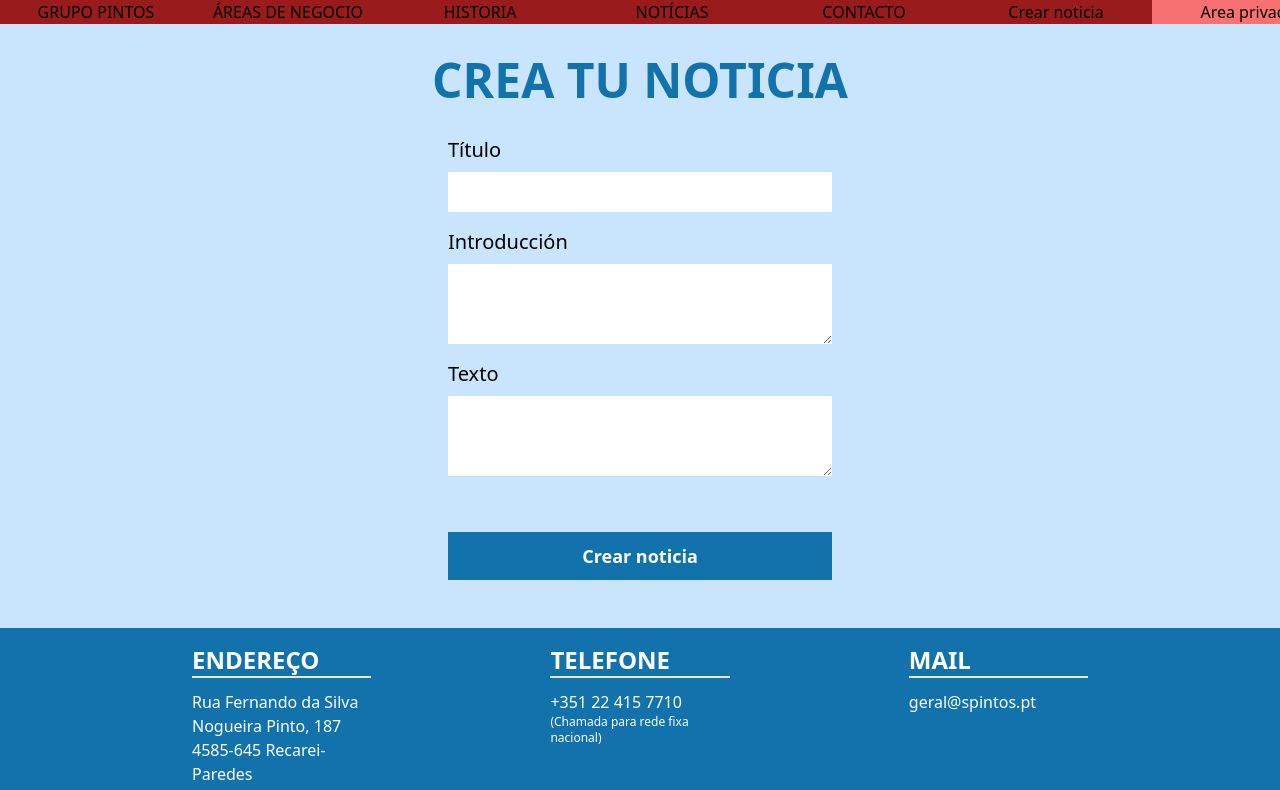
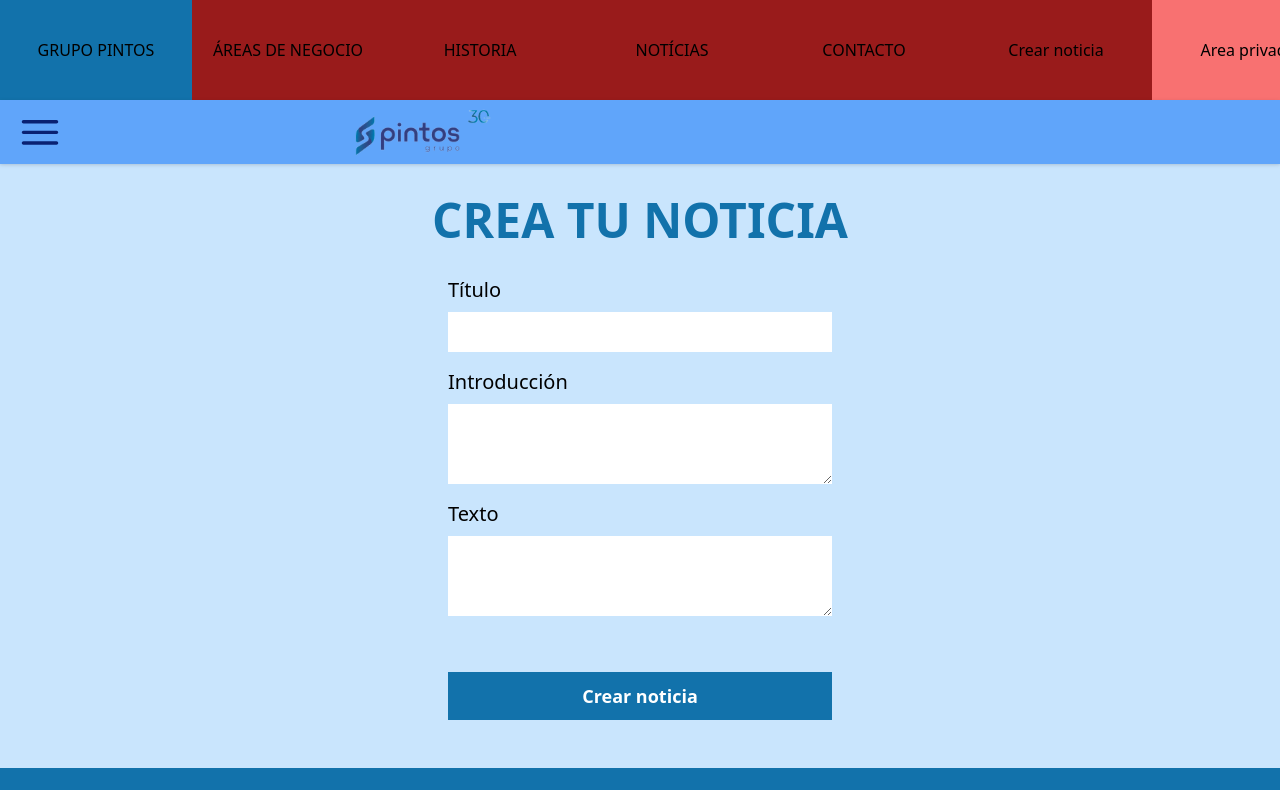
Before and after one commit to Fran-Lopez-Laperal/proyectPintos, a React (Vite) app in the folder WEB/: page /crearNoticia in a window 1280 px wide. Shown: the top 790 px of the page. Built offline with nearby package versions, Linux system fonts and the light colour scheme; no server answers; sample sign-in values are in the browser's storage.

Commit message:
add login and createNews in navs

```diff
--- a/WEB/src/App.jsx
+++ b/WEB/src/App.jsx
@@ -10,26 +10,16 @@ import { Noticias } from './pages/Noticias';
 import { CreateNew } from './pages/CreateNew';
 import { AreaPrivada } from './pages/AreaPrivada';
 import { PlanearConstruir } from './pages/PlanearConstruir';
-import { NavDesktop } from './components/NavDesktop';
-import { NavResponsive } from './components/NavResponsive';
 import { Footer } from './components/Footer';
+import { Nav } from './components/Nav';
 
 function App() {
-  const [showNav, setshowNav] = useState(false);
   const { token } = useContext(AuthContext);
-
-  useEffect(() => {
-    const responsiveMovil = () => (window.innerWidth > 840 ? setshowNav(true) : setshowNav(false));
-
-    responsiveMovil();
-
-    window.addEventListener('resize', () => responsiveMovil());
-  }, []);
 
   return (
     <main className="mt-12 lg:mt-0">
       <article>
-        {showNav ? <NavDesktop /> : <NavResponsive />}
+        <Nav />
         <Routes>
           <Route path="/" element={<Home />} />
           <Route path="/historia" element={<History />} />
--- /dev/null
+++ b/WEB/src/components/Nav.jsx
@@ -0,0 +1,11 @@
+import { NavDesktop } from './NavDesktop';
+import { NavResponsive } from './NavResponsive';
+
+export function Nav() {
+  return (
+    <section className="bg-blue-600">
+      <NavDesktop></NavDesktop>
+      <NavResponsive></NavResponsive>
+    </section>
+  );
+}
--- a/WEB/src/components/NavDesktop.jsx
+++ b/WEB/src/components/NavDesktop.jsx
@@ -14,7 +14,8 @@ export function NavDesktop() {
   const { token } = useContext(AuthContext);
 
   return (
-    <section className="flex justify-between bg-red-800">
+    <section>
+      <section className="flex justify-between h-[100px] bg-red-800">
         <header className="flex">
           <Link to="/" className=" w-1/4 h-18 flex justify-center items-center">
             <img className="w-48" src={logo} alt={logo} />
@@ -49,5 +50,6 @@ export function NavDesktop() {
           </Link>
         </main>
       </section>
+    </section>
   );
 }
--- a/WEB/src/components/NavResponsive.jsx
+++ b/WEB/src/components/NavResponsive.jsx
@@ -10,7 +10,7 @@ export function NavResponsive() {
   const [openNav, setOpenNav] = useState(false);
   const [showSubLink1, setShowSubLink1] = useState(false);
   const [showSubLink2, setShowSubLink2] = useState(false);
-  const { token } = useContext(AuthContext);
+  const { token, logOut } = useContext(AuthContext);
 
   function handleShowMenu() {
     setOpenNav(!openNav);
@@ -23,10 +23,12 @@ export function NavResponsive() {
   function handleShowSubLink2() {
     setShowSubLink2(!showSubLink2);
   }
-
+  function handleLogOut() {
+    logOut();
+  }
   return (
     <main className="">
-      <section className="w-full bg-white fixed drop-shadow z-50">
+      <section className="w-full bg-blue-400 drop-shadow z-50">
         <menu className="flex">
           <button className="pl-4 w-1/4" onClick={handleShowMenu}>
             {openNav ? (
@@ -101,9 +103,14 @@ export function NavResponsive() {
 
           <ul className="m-3" onClick={handleShowMenu}>
             {token && (
-              <Link className="border-b border-blue-200" to={'/crearNoticia'}>
-                Crear noticia
-              </Link>
+              <div className="flex flex-col">
+                <Link className="" to={'/crearNoticia'}>
+                  Crear noticia
+                </Link>
+                <Link onClick={logOut} className="b">
+                  Cerrar sesión
+                </Link>
+              </div>
             )}
           </ul>
 
--- a/WEB/src/context/AuthContext.jsx
+++ b/WEB/src/context/AuthContext.jsx
@@ -27,5 +27,10 @@ export const AuthProviderComponent = ({ children }) => {
     localStorage.setItem('token', newToken);
   };
 
-  return <AuthContext.Provider value={{ token, user, logIn }}>{children}</AuthContext.Provider>;
+  const logOut = () => {
+    setToken(null);
+    localStorage.removeItem('token');
+  };
+
+  return <AuthContext.Provider value={{ token, user, logIn, logOut }}>{children}</AuthContext.Provider>;
 };
```
Lines whose indentation alone changed are shown as unchanged.
